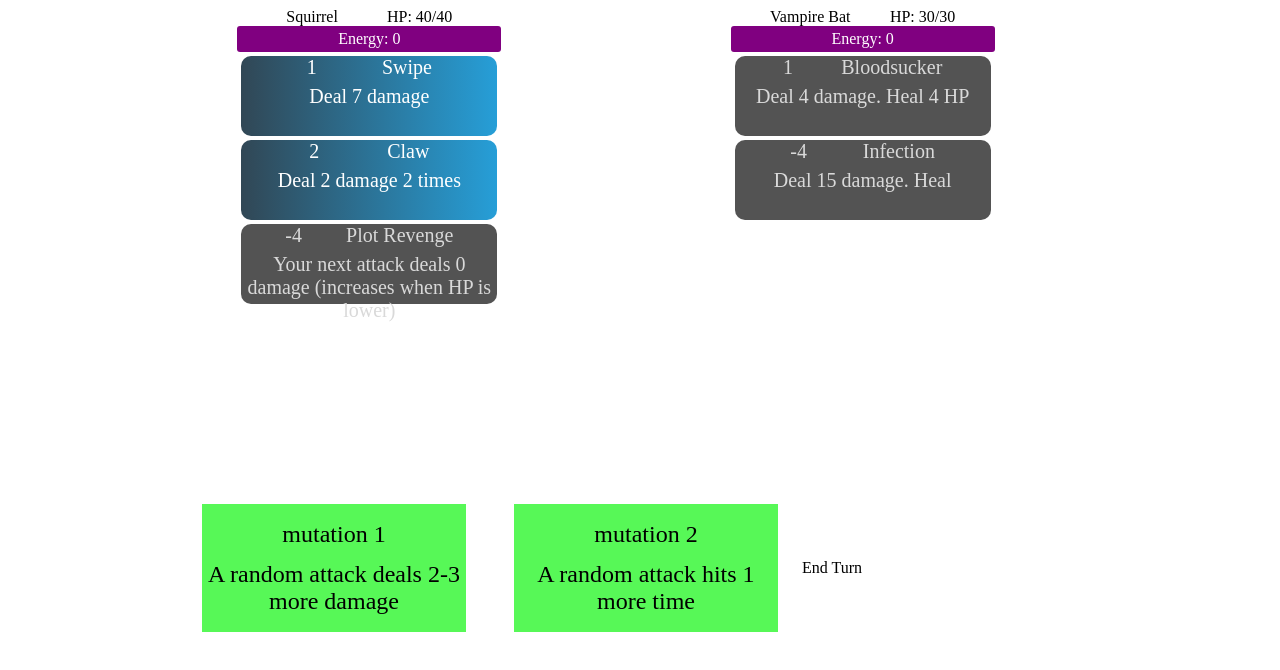
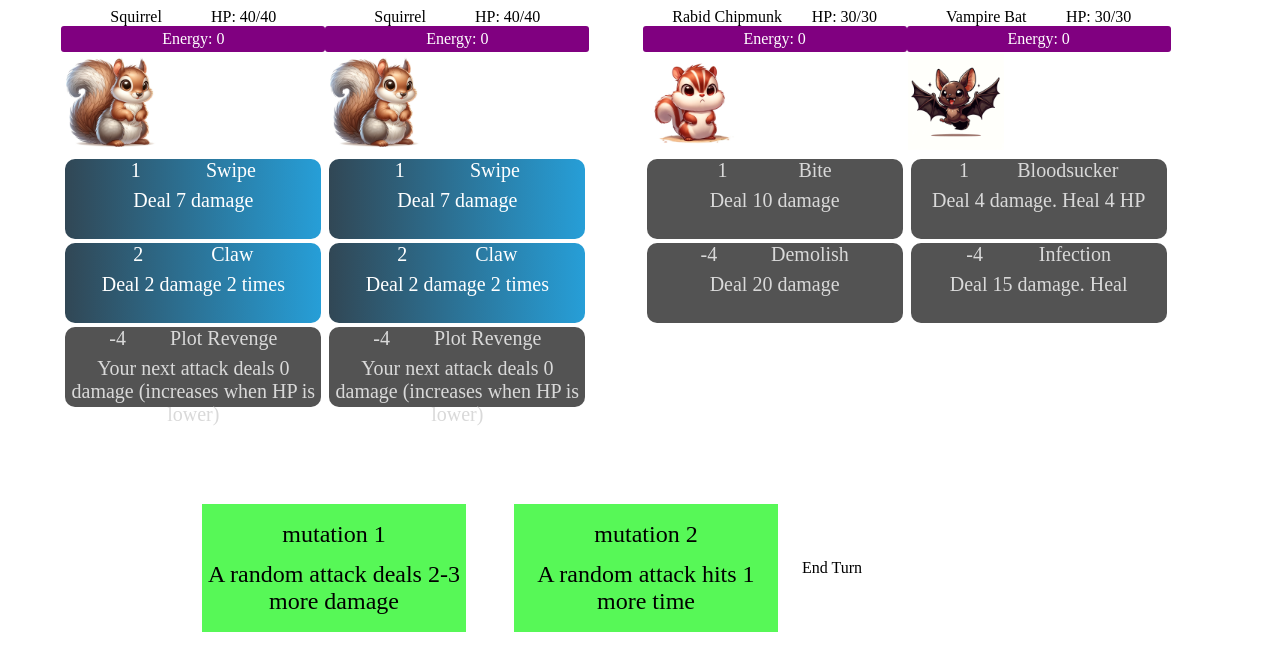
Before and after one commit to paperplatoon/mutations, a plain HTML site: page index.html in a window 1280 px wide. Drawn offline with nearby package versions, Linux system fonts and the light colour scheme.

Commit message:
Add files via upload

```diff
--- a/createDivs.js
+++ b/createDivs.js
@@ -55,7 +55,12 @@ function createMonsterDiv(stateObj, monsterIndex, isPlayer) {
         monsterMovesDiv.append(moveDiv)
     }
 
-    monsterDiv.append(monsterTopRowDiv, monsterEnergyDiv, monsterMovesDiv)
+    const avatarDiv = document.createElement('img');
+    avatarDiv.classList.add("avatar");
+    avatarDiv.src = monster.avatar;
+    avatarDiv.setAttribute("draggable", "false")
+
+    monsterDiv.append(monsterTopRowDiv, monsterEnergyDiv, avatarDiv, monsterMovesDiv)
     return monsterDiv
 }
 
@@ -65,15 +70,15 @@ function createScreenDiv(stateObj) {
     const screenDiv = createDiv(["screen-div", "column"])
     const monstersDiv = createDiv(["monsters-div", "row", "space-evenly"])
 
-    const playerSideDiv = createDiv(["side-div"])
+    const playerSideDiv = createDiv(["side-div", "row", "space-evenly"])
     for (i=0; i < stateObj.player.monsterArray.length; i++) {
-        monsterDiv = createMonsterDiv(stateObj, i, true)
+        let monsterDiv = createMonsterDiv(stateObj, i, true)
         playerSideDiv.append(monsterDiv)
     }
 
-    const opponentSideDiv = createDiv(["side-div"])
+    const opponentSideDiv = createDiv(["side-div", "row", "space-evenly"])
     for (i=0; i < stateObj.opponent.monsterArray.length; i++) {
-        monsterDiv = createMonsterDiv(stateObj, i, false)
+        let monsterDiv = createMonsterDiv(stateObj, i, false)
         opponentSideDiv.append(monsterDiv)
     }
 
--- a/enemyMonsterDetails.js
+++ b/enemyMonsterDetails.js
@@ -113,6 +113,7 @@ chipmunk = {
     maxHP: 30,
     currentEnergy: 0,
     nextAttackDamage: 0,
+    avatar: "img/chipmunk.jpg",
     moves: [
       {...enemyBite},
       {...enemyDemolish}
@@ -126,6 +127,7 @@ vampireBat = {
     maxHP: 30,
     currentEnergy: 0,
     nextAttackDamage: 0,
+    avatar: "img/bat.jpg",
     moves: [
       {...enemyBloodsucker},
       {...enemyDiveBomb}
--- a/main.js
+++ b/main.js
@@ -3,13 +3,13 @@
 state = {
     player: {
         name: "Player",
-        monsterArray: [squirrel],
+        monsterArray: [squirrel, squirrel],
         mutationArray: [mutation1, mutation2],
     },
 
     opponent: {
         name: "Opponent",
-        monsterArray: [chipmunk],
+        monsterArray: [chipmunk, vampireBat],
     },
     playerMonster: false,
     enemyMonster: false,
@@ -147,11 +147,22 @@ async function enemyTurn(stateObj) {
 }
 
 async function chooseEnemy(stateObj) {
-    let index = Math.floor(Math.random() * enemyArray.length)
+    const [index1, index2] = getUniqueRandomIndexes(enemyArray, 2);
     stateObj = immer.produce(stateObj, (newState) => {
-        newState.opponent.monsterArray = [enemyArray[index]]
+        newState.opponent.monsterArray = [enemyArray[index1], enemyArray[index2]];
     })
     return stateObj
+}
+
+function getUniqueRandomIndexes(array, count) {
+    let indexes = [];
+    while (indexes.length < count) {
+        let index = Math.floor(Math.random() * array.length);
+        if (!indexes.includes(index)) {
+            indexes.push(index);
+        }
+    }
+    return indexes;
 }
 
 async function resetPlayerStats(stateObj) {
--- a/monsterDetails.js
+++ b/monsterDetails.js
@@ -77,6 +77,7 @@ plotRevenge = {
 
 squirrel = {
     name: "Squirrel",
+    avatar: "img/squirrel.jpg",
     currentHP: 40,
     maxHP: 40,
     currentEnergy: 0,
--- a/style.css
+++ b/style.css
@@ -35,6 +35,16 @@
     align-items: center;
     text-align: center;
 }
+
+.avatar {
+    width: 12vmin;
+    height: 12vmin;
+    max-width: 9vw;
+    margin: 0.2vmin;
+    flex-shrink: -1;
+    opacity: 1;
+    transition: 0.5s all;
+  }
 
 .space-evenly {
     justify-content: space-evenly;
```
Also changed, not shown: img/bat.jpg (added), img/chipmunk.jpg (added), img/squirrel.jpg (added).
